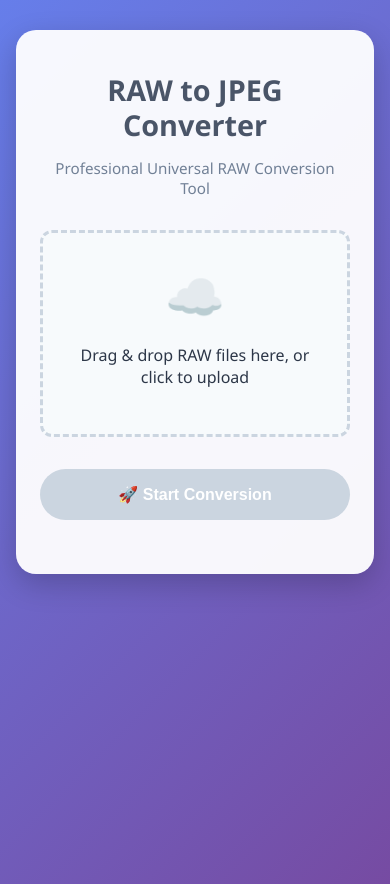
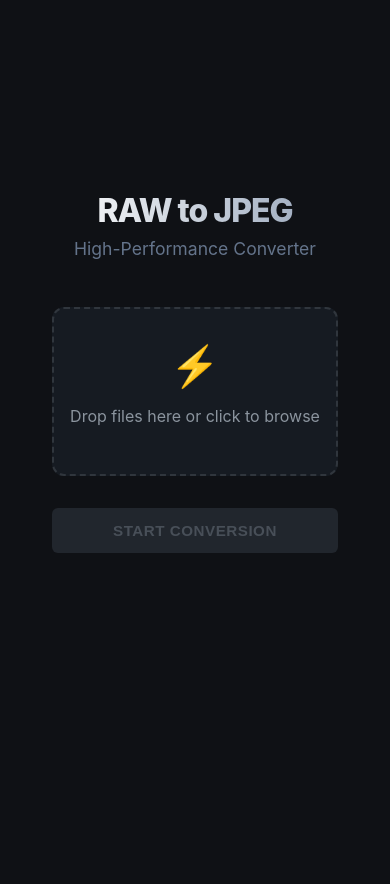
Before and after one commit to sh-tifying/Universal-RAW-to-jpeg-Convertor, a React (Create React App) app in the folder frontend/: page / in a window 390 px wide. After the commit the page ends 844 px from the top, so only its background shows below. Built offline with nearby package versions, Linux system fonts and the light colour scheme.

Commit message:
Modified Frontend Look

```diff
--- a/frontend/src/App.css
+++ b/frontend/src/App.css
@@ -1,228 +1,222 @@
-/* App.css - Mobile Responsive + Desktop Hover Fixed */
+/* App.css - Sharp Modern Dark Theme */
 
-/* 1. Global Reset & Background */
+/* 1. Global Reset & Dark Theme */
 body {
   margin: 0;
   padding: 0;
-  font-family: 'Segoe UI', Roboto, Helvetica, Arial, sans-serif;
-  background: linear-gradient(135deg, #667eea 0%, #764ba2 100%);
+  background-color: #0f1115; /* Deep matte black/blue */
+  color: #e2e8f0; /* Off-white text for readability */
+  font-family: 'Inter', -apple-system, BlinkMacSystemFont, 'Segoe UI', Roboto, sans-serif;
   min-height: 100vh;
   display: flex;
+  flex-direction: column;
   align-items: center;
   justify-content: center;
-  color: #2d3748;
 }
 
-/* 2. Main Card Container */
+/* 2. Main Container (The "Card") */
 .app-container {
-  background: rgba(255, 255, 255, 0.95);
-  padding: 2.5rem 3rem;
-  border-radius: 20px;
-  box-shadow: 0 10px 30px rgba(0, 0, 0, 0.2);
-  width: 90%;
-  max-width: 800px;
-  text-align: center;
-  margin: 20px;
+  width: 100%;
+  max-width: 900px;
+  padding: 2rem;
   box-sizing: border-box;
 }
 
+/* 3. Header Styling */
+.header {
+  text-align: center;
+  margin-bottom: 3rem;
+}
+
 h1 {
-  color: #4a5568;
-  margin-bottom: 0.5rem;
-  font-size: 2.5rem;
-  line-height: 1.2;
+  font-size: 3rem;
+  font-weight: 800;
+  margin: 0;
+  background: linear-gradient(90deg, #fff 0%, #94a3b8 100%);
+  background-clip: text;
+  -webkit-background-clip: text;
+  -webkit-text-fill-color: transparent;
+  letter-spacing: -1px;
 }
 
 .subtitle {
-  color: #718096;
-  margin-bottom: 2rem;
+  color: #64748b;
   font-size: 1.1rem;
+  margin-top: 0.5rem;
+  font-weight: 400;
 }
 
-/* 3. The Upload Box */
+/* 4. The Upload Zone (Sharp & Technical) */
 .upload-zone {
-  border: 3px dashed #cbd5e0;
+  background: #161b22;
+  border: 2px dashed #30363d;
   border-radius: 12px;
-  padding: 40px;
-  background-color: #f7fafc;
-  transition: all 0.3s ease;
+  padding: 4rem 2rem;
+  text-align: center;
+  transition: all 0.2s ease;
+  position: relative;
   cursor: pointer;
-  position: relative;
-  -webkit-tap-highlight-color: transparent;
-}
-
-/* --- RESTORED HOVER EFFECT (Desktop Only) --- */
-@media (hover: hover) {
-  .upload-zone:hover {
-    border-color: #667eea;
-    background-color: #ebf4ff;
-    transform: scale(1.01); /* Subtle pop effect */
-    box-shadow: 0 4px 12px rgba(102, 126, 234, 0.15);
-  }
-}
-
-.upload-zone:active {
-  background-color: #e2e8f0;
-  transform: scale(0.98);
+  margin-bottom: 2rem;
 }
 
 .file-input {
   position: absolute;
-  top: 0;
-  left: 0;
-  width: 100%;
-  height: 100%;
+  top: 0; left: 0; width: 100%; height: 100%;
   opacity: 0;
   cursor: pointer;
 }
 
-.upload-icon {
-  font-size: 3rem;
-  margin-bottom: 10px;
-  display: block;
+/* Desktop Hover Effect */
+@media (hover: hover) {
+  .upload-zone:hover {
+    border-color: #58a6ff;
+    background: #1c2128;
+    box-shadow: 0 0 20px rgba(88, 166, 255, 0.15);
+  }
 }
 
-/* 4. Buttons */
+.upload-icon {
+  font-size: 2.5rem;
+  margin-bottom: 1rem;
+  display: block;
+  color: #58a6ff; /* Pro Blue */
+}
+
+.upload-text {
+  color: #8b949e;
+  font-size: 1rem;
+}
+
+.upload-text span {
+  color: #c9d1d9;
+  font-weight: 600;
+}
+
+/* 5. Buttons (Sharp & Rectangular) */
 .action-area {
-  margin-top: 2rem;
   display: flex;
   justify-content: center;
-  gap: 15px;
+  gap: 16px;
+  margin-bottom: 3rem;
   flex-wrap: wrap;
 }
 
 .btn {
-  padding: 14px 28px;
+  padding: 14px 32px;
   border: none;
-  border-radius: 50px;
-  font-size: 1rem;
+  border-radius: 6px; /* Sharper corners */
+  font-size: 0.95rem;
   font-weight: 600;
   cursor: pointer;
-  transition: transform 0.2s, box-shadow 0.2s;
+  transition: all 0.2s ease;
   display: flex;
   align-items: center;
-  justify-content: center;
   gap: 8px;
-  min-width: 160px;
-}
-
-.btn:hover {
-  transform: translateY(-2px); /* Slight lift on hover */
-}
-
-.btn:active {
-  transform: scale(0.95);
+  text-transform: uppercase;
+  letter-spacing: 0.5px;
 }
 
 .btn-primary {
-  background: linear-gradient(90deg, #667eea 0%, #764ba2 100%);
+  background: #238636; /* GitHub/Pro Green */
   color: white;
-  box-shadow: 0 4px 15px rgba(118, 75, 162, 0.4);
+  box-shadow: 0 4px 0 rgba(0,0,0,0.2); /* Subtle 3D effect */
+}
+
+.btn-primary:active {
+  transform: translateY(2px);
+  box-shadow: none;
 }
 
 .btn-primary:disabled {
-  background: #cbd5e0;
+  background: #21262d;
+  color: #484f58;
+  box-shadow: none;
   cursor: not-allowed;
-  box-shadow: none;
-  transform: none;
 }
 
-.btn-warning {
-  background: #ecc94b;
-  color: #744210;
-}
-
-.btn-success {
-  background: #48bb78;
+.btn-secondary {
+  background: #1f6feb; /* Pro Blue */
   color: white;
 }
 
-/* 5. Status Text */
+/* 6. Status Bar */
+.status-bar {
+  text-align: center;
+  margin-bottom: 2rem;
+  height: 20px; /* Prevent layout jump */
+}
 .status-text {
-  margin-top: 1.5rem;
-  font-weight: 600;
-  font-size: 1.1rem;
+  font-size: 0.9rem;
+  color: #8b949e;
 }
+.status-success { color: #3fb950; }
 
-.status-done {
-  color: #48bb78;
-}
-
-/* 6. Results Grid */
+/* 7. Image Grid (Bento Style) */
 .image-grid {
   display: grid;
-  grid-template-columns: repeat(auto-fill, minmax(140px, 1fr));
-  gap: 15px;
-  margin-top: 30px;
+  grid-template-columns: repeat(auto-fill, minmax(180px, 1fr));
+  gap: 20px;
 }
 
 .image-card {
-  background: white;
-  padding: 10px;
-  border-radius: 12px;
-  box-shadow: 0 4px 6px rgba(0, 0, 0, 0.1);
+  background: #161b22;
+  border: 1px solid #30363d;
+  border-radius: 8px;
+  overflow: hidden;
   transition: transform 0.2s;
 }
 
 .image-card:hover {
-  transform: translateY(-5px);
+  border-color: #8b949e;
+  transform: translateY(-4px);
 }
 
 .preview-img {
   width: 100%;
-  height: 120px;
+  height: 140px;
   object-fit: cover;
-  border-radius: 8px;
-  margin-bottom: 8px;
+  background: #0d1117;
+}
+
+.card-info {
+  padding: 12px;
+  text-align: left;
 }
 
 .file-name {
   font-size: 0.8rem;
-  color: #4a5568;
+  color: #c9d1d9;
   white-space: nowrap;
   overflow: hidden;
   text-overflow: ellipsis;
   margin-bottom: 8px;
 }
 
-/* --- 📱 MOBILE RESPONSIVE TWEAKS --- */
+.btn-download-mini {
+  width: 100%;
+  padding: 8px;
+  background: #21262d;
+  color: #58a6ff;
+  border: 1px solid #30363d;
+  border-radius: 4px;
+  cursor: pointer;
+  font-size: 0.75rem;
+  font-weight: 600;
+  transition: all 0.2s;
+}
+
+.btn-download-mini:hover {
+  background: #58a6ff;
+  color: white;
+  border-color: #58a6ff;
+}
+
+/* Mobile Tweaks */
 @media (max-width: 600px) {
-  body {
-    align-items: flex-start;
-    padding-top: 20px;
-    padding-bottom: 20px;
-  }
-
-  .app-container {
-    padding: 1.5rem;
-    width: 92%;
-    margin: 10px auto;
-  }
-
-  h1 {
-    font-size: 1.8rem;
-  }
-
-  .subtitle {
-    font-size: 0.95rem;
-  }
-
-  .action-area {
-    flex-direction: column;
-    width: 100%;
-  }
-
-  .btn {
-    width: 100%;
-    padding: 16px;
-  }
-
-  .upload-zone {
-    padding: 30px 20px;
-  }
-
-  .image-grid {
-    grid-template-columns: 1fr 1fr;
-    gap: 10px;
-  }
+  h1 { font-size: 2rem; }
+  .app-container { padding: 1rem; }
+  .upload-zone { padding: 2rem 1rem; }
+  .action-area { flex-direction: column; }
+  .btn { width: 100%; justify-content: center; }
+  .image-grid { grid-template-columns: 1fr 1fr; gap: 10px; }
 }
--- a/frontend/src/App.js
+++ b/frontend/src/App.js
@@ -7,6 +7,10 @@ function App() {
   const [selectedFiles, setSelectedFiles] = useState([]);
   const [convertedImages, setConvertedImages] = useState([]);
   const [status, setStatus] = useState("Idle");
+
+  // YOUR API URL - MAKE SURE THIS IS CORRECT
+  // const API_URL = "http://127.0.0.1:5000/convert"; // FOR LOCALHOST
+  const API_URL = "https://universal-raw-to-jpeg-convertor-api.onrender.com/convert"; // FOR CLOUD
 
   const handleFileChange = (event) => {
     if (event.target.files && event.target.files.length > 0) {
@@ -19,8 +23,7 @@ function App() {
   const handleConvert = async () => {
     if (selectedFiles.length === 0) return;
 
-    // Reset status and keep old images? No, let's clear for a fresh run
-    setStatus("Converting...");
+    setStatus("Processing...");
     const newConvertedImages = [];
     let errorCount = 0;
 
@@ -30,9 +33,9 @@ function App() {
       formData.append("file", file);
 
       try {
-        setStatus(`Processing ${i + 1}/${selectedFiles.length}: ${file.name}...`);
+        setStatus(`Processing ${i + 1} of ${selectedFiles.length}...`);
 
-        const response = await fetch("https://universal-raw-to-jpeg-convertor-api.onrender.com/convert", {
+        const response = await fetch(API_URL, {
           method: "POST",
           body: formData,
         });
@@ -49,24 +52,19 @@ function App() {
             data: blob
           });
         } else {
-          console.error("Server Error:", response.statusText);
           errorCount++;
         }
       } catch (error) {
-        console.error("Connection Error:", error);
+        console.error(error);
         errorCount++;
       }
     }
 
     setConvertedImages(newConvertedImages);
-
-    // Give smarter feedback
-    if (errorCount > 0 && newConvertedImages.length === 0) {
-      setStatus(`Failed: Server crashed or timed out on all ${errorCount} files.`);
-    } else if (errorCount > 0) {
-      setStatus(`Done! Converted ${newConvertedImages.length} images (${errorCount} failed).`);
+    if (errorCount > 0) {
+      setStatus(`Completed with ${errorCount} errors.`);
     } else {
-      setStatus("Done! All images converted successfully.");
+      setStatus("Done!");
     }
   };
 
@@ -82,65 +80,71 @@ function App() {
 
   return (
     <div className="app-container">
-      {/* UPDATED HEADING HERE */}
-      <h1>RAW to JPEG Converter</h1>
-      <p className="subtitle">Professional Universal RAW Conversion Tool</p>
 
-      {/* Upload Zone */}
+      {/* Header Section */}
+      <header className="header">
+        <h1>RAW to JPEG</h1>
+        <p className="subtitle">High-Performance Converter</p>
+      </header>
+
+      {/* Upload Section */}
       <div className="upload-zone">
         <input
           type="file"
           multiple
-          // Updated accept attribute for universal support
           accept=".CR3, .CR2, .NEF, .ARW, .DNG, .RAF, .ORF, .RW2, .PEF, .SRW"
           onChange={handleFileChange}
           className="file-input"
         />
-        <span className="upload-icon">☁️</span>
-        <p>
+        <div className="upload-content">
+          <span className="upload-icon">⚡</span>
+          <p className="upload-text">
             {selectedFiles.length > 0
-            ? `Selected ${selectedFiles.length} files`
-            : "Drag & drop RAW files here, or click to upload"}
+              ? <span>Selected {selectedFiles.length} RAW files</span>
+              : "Drop files here or click to browse"}
           </p>
         </div>
+      </div>
 
-      {/* Action Buttons */}
+      {/* Controls */}
       <div className="action-area">
         <button
           className="btn btn-primary"
           onClick={handleConvert}
           disabled={selectedFiles.length === 0 || status.includes("Processing")}
         >
-          {status.includes("Processing") ? "Converting..." : "🚀 Start Conversion"}
+          {status.includes("Processing") ? "PROCESSING..." : "START CONVERSION"}
         </button>
 
         {convertedImages.length > 0 && (
-          <button className="btn btn-warning" onClick={downloadAll}>
-            📦 Download ZIP
+          <button className="btn btn-secondary" onClick={downloadAll}>
+            DOWNLOAD ALL (ZIP)
           </button>
         )}
       </div>
 
-      {/* Status Message */}
-      <p className={`status-text ${status === "Done!" ? "status-done" : ""}`}>
+      {/* Status Bar */}
+      <div className="status-bar">
+        <span className={`status-text ${status === "Done!" ? "status-success" : ""}`}>
           {status === "Idle" ? "" : status}
-      </p>
+        </span>
+      </div>
 
       {/* Results Grid */}
       <div className="image-grid">
         {convertedImages.map((img, index) => (
           <div key={index} className="image-card">
             <img src={img.url} alt="Result" className="preview-img" />
+            <div className="card-info">
               <div className="file-name">{img.newName}</div>
-
               <a href={img.url} download={img.newName} style={{textDecoration: 'none'}}>
-              <button className="btn btn-success" style={{width: '100%', fontSize: '0.8rem', padding: '8px'}}>
-                ⬇ Save
-              </button>
+                <button className="btn-download-mini">SAVE JPEG</button>
               </a>
+            </div>
           </div>
         ))}
       </div>
+
     </div>
   );
 }
```
Lines whose indentation alone changed are shown as unchanged.
